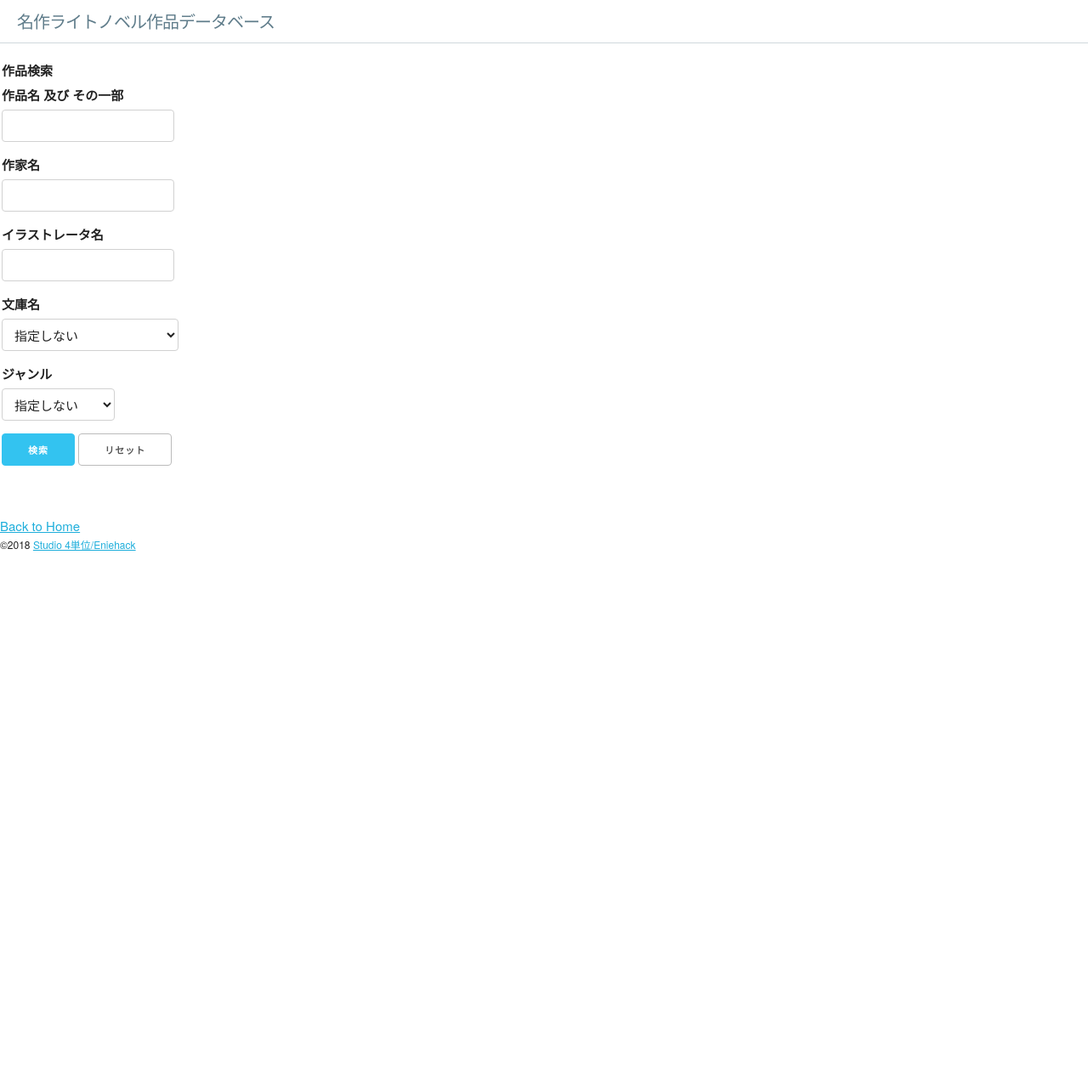
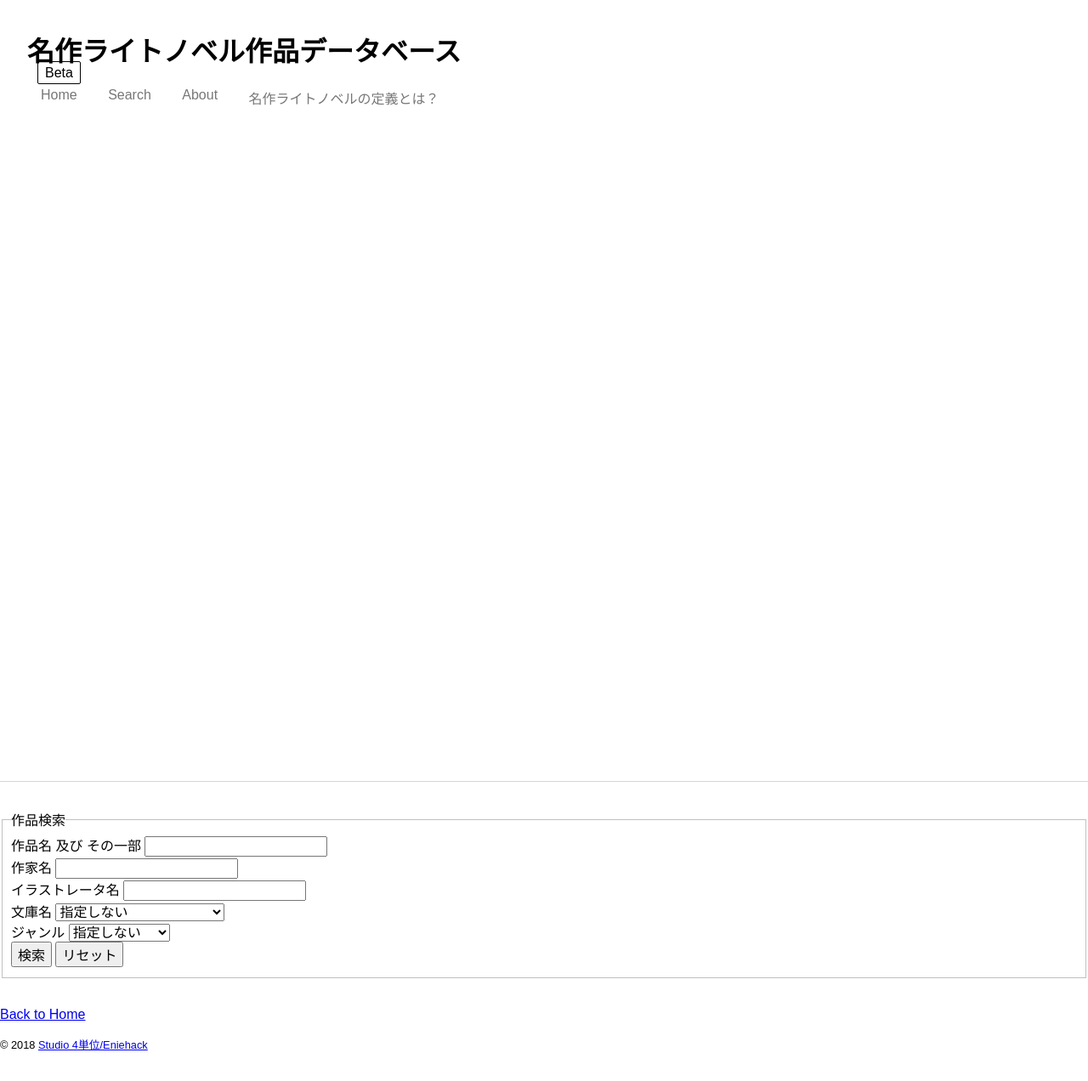
Before and after one commit to eniehack/Flask-lightnoveldb, a Flask app: page /search in a window 1280 px wide. Shown: the whole page at 85% size. Before the commit the page ends 648 px from the top, so only its background shows below. Run offline with Flask 2, Linux system fonts and the light colour scheme.

Commit message:
見た目を変更

```diff
--- a/static/css/skeleton.css
+++ /dev/null
@@ -1,418 +0,0 @@
-/*
-* Skeleton V2.0.4
-* Copyright 2014, Dave Gamache
-* www.getskeleton.com
-* Free to use under the MIT license.
-* http://www.opensource.org/licenses/mit-license.php
-* 12/29/2014
-*/
-
-
-/* Table of contents
-––––––––––––––––––––––––––––––––––––––––––––––––––
-- Grid
-- Base Styles
-- Typography
-- Links
-- Buttons
-- Forms
-- Lists
-- Code
-- Tables
-- Spacing
-- Utilities
-- Clearing
-- Media Queries
-*/
-
-
-/* Grid
-–––––––––––––––––––––––––––––––––––––––––––––––––– */
-.container {
-  position: relative;
-  width: 100%;
-  max-width: 960px;
-  margin: 0 auto;
-  padding: 0 20px;
-  box-sizing: border-box; }
-.column,
-.columns {
-  width: 100%;
-  float: left;
-  box-sizing: border-box; }
-
-/* For devices larger than 400px */
-@media (min-width: 400px) {
-  .container {
-    width: 85%;
-    padding: 0; }
-}
-
-/* For devices larger than 550px */
-@media (min-width: 550px) {
-  .container {
-    width: 80%; }
-  .column,
-  .columns {
-    margin-left: 4%; }
-  .column:first-child,
-  .columns:first-child {
-    margin-left: 0; }
-
-  .one.column,
-  .one.columns                    { width: 4.66666666667%; }
-  .two.columns                    { width: 13.3333333333%; }
-  .three.columns                  { width: 22%;            }
-  .four.columns                   { width: 30.6666666667%; }
-  .five.columns                   { width: 39.3333333333%; }
-  .six.columns                    { width: 48%;            }
-  .seven.columns                  { width: 56.6666666667%; }
-  .eight.columns                  { width: 65.3333333333%; }
-  .nine.columns                   { width: 74.0%;          }
-  .ten.columns                    { width: 82.6666666667%; }
-  .eleven.columns                 { width: 91.3333333333%; }
-  .twelve.columns                 { width: 100%; margin-left: 0; }
-
-  .one-third.column               { width: 30.6666666667%; }
-  .two-thirds.column              { width: 65.3333333333%; }
-
-  .one-half.column                { width: 48%; }
-
-  /* Offsets */
-  .offset-by-one.column,
-  .offset-by-one.columns          { margin-left: 8.66666666667%; }
-  .offset-by-two.column,
-  .offset-by-two.columns          { margin-left: 17.3333333333%; }
-  .offset-by-three.column,
-  .offset-by-three.columns        { margin-left: 26%;            }
-  .offset-by-four.column,
-  .offset-by-four.columns         { margin-left: 34.6666666667%; }
-  .offset-by-five.column,
-  .offset-by-five.columns         { margin-left: 43.3333333333%; }
-  .offset-by-six.column,
-  .offset-by-six.columns          { margin-left: 52%;            }
-  .offset-by-seven.column,
-  .offset-by-seven.columns        { margin-left: 60.6666666667%; }
-  .offset-by-eight.column,
-  .offset-by-eight.columns        { margin-left: 69.3333333333%; }
-  .offset-by-nine.column,
-  .offset-by-nine.columns         { margin-left: 78.0%;          }
-  .offset-by-ten.column,
-  .offset-by-ten.columns          { margin-left: 86.6666666667%; }
-  .offset-by-eleven.column,
-  .offset-by-eleven.columns       { margin-left: 95.3333333333%; }
-
-  .offset-by-one-third.column,
-  .offset-by-one-third.columns    { margin-left: 34.6666666667%; }
-  .offset-by-two-thirds.column,
-  .offset-by-two-thirds.columns   { margin-left: 69.3333333333%; }
-
-  .offset-by-one-half.column,
-  .offset-by-one-half.columns     { margin-left: 52%; }
-
-}
-
-
-/* Base Styles
-–––––––––––––––––––––––––––––––––––––––––––––––––– */
-/* NOTE
-html is set to 62.5% so that all the REM measurements throughout Skeleton
-are based on 10px sizing. So basically 1.5rem = 15px :) */
-html {
-  font-size: 62.5%; }
-body {
-  font-size: 1.5em; /* currently ems cause chrome bug misinterpreting rems on body element */
-  line-height: 1.6;
-  font-weight: 400;
-  font-family: "Raleway", "HelveticaNeue", "Helvetica Neue", Helvetica, Arial, sans-serif;
-  color: #222; }
-
-
-/* Typography
-–––––––––––––––––––––––––––––––––––––––––––––––––– */
-h1, h2, h3, h4, h5, h6 {
-  margin-top: 0;
-  margin-bottom: 2rem;
-  font-weight: 300; }
-h1 { font-size: 4.0rem; line-height: 1.2;  letter-spacing: -.1rem;}
-h2 { font-size: 3.6rem; line-height: 1.25; letter-spacing: -.1rem; }
-h3 { font-size: 3.0rem; line-height: 1.3;  letter-spacing: -.1rem; }
-h4 { font-size: 2.4rem; line-height: 1.35; letter-spacing: -.08rem; }
-h5 { font-size: 1.8rem; line-height: 1.5;  letter-spacing: -.05rem; }
-h6 { font-size: 1.5rem; line-height: 1.6;  letter-spacing: 0; }
-
-/* Larger than phablet */
-@media (min-width: 550px) {
-  h1 { font-size: 5.0rem; }
-  h2 { font-size: 4.2rem; }
-  h3 { font-size: 3.6rem; }
-  h4 { font-size: 3.0rem; }
-  h5 { font-size: 2.4rem; }
-  h6 { font-size: 1.5rem; }
-}
-
-p {
-  margin-top: 0; }
-
-
-/* Links
-–––––––––––––––––––––––––––––––––––––––––––––––––– */
-a {
-  color: #1EAEDB; }
-a:hover {
-  color: #0FA0CE; }
-
-
-/* Buttons
-–––––––––––––––––––––––––––––––––––––––––––––––––– */
-.button,
-button,
-input[type="submit"],
-input[type="reset"],
-input[type="button"] {
-  display: inline-block;
-  height: 38px;
-  padding: 0 30px;
-  color: #555;
-  text-align: center;
-  font-size: 11px;
-  font-weight: 600;
-  line-height: 38px;
-  letter-spacing: .1rem;
-  text-transform: uppercase;
-  text-decoration: none;
-  white-space: nowrap;
-  background-color: transparent;
-  border-radius: 4px;
-  border: 1px solid #bbb;
-  cursor: pointer;
-  box-sizing: border-box; }
-.button:hover,
-button:hover,
-input[type="submit"]:hover,
-input[type="reset"]:hover,
-input[type="button"]:hover,
-.button:focus,
-button:focus,
-input[type="submit"]:focus,
-input[type="reset"]:focus,
-input[type="button"]:focus {
-  color: #333;
-  border-color: #888;
-  outline: 0; }
-.button.button-primary,
-button.button-primary,
-input[type="submit"].button-primary,
-input[type="reset"].button-primary,
-input[type="button"].button-primary {
-  color: #FFF;
-  background-color: #33C3F0;
-  border-color: #33C3F0; }
-.button.button-primary:hover,
-button.button-primary:hover,
-input[type="submit"].button-primary:hover,
-input[type="reset"].button-primary:hover,
-input[type="button"].button-primary:hover,
-.button.button-primary:focus,
-button.button-primary:focus,
-input[type="submit"].button-primary:focus,
-input[type="reset"].button-primary:focus,
-input[type="button"].button-primary:focus {
-  color: #FFF;
-  background-color: #1EAEDB;
-  border-color: #1EAEDB; }
-
-
-/* Forms
-–––––––––––––––––––––––––––––––––––––––––––––––––– */
-input[type="email"],
-input[type="number"],
-input[type="search"],
-input[type="text"],
-input[type="tel"],
-input[type="url"],
-input[type="password"],
-textarea,
-select {
-  height: 38px;
-  padding: 6px 10px; /* The 6px vertically centers text on FF, ignored by Webkit */
-  background-color: #fff;
-  border: 1px solid #D1D1D1;
-  border-radius: 4px;
-  box-shadow: none;
-  box-sizing: border-box; }
-/* Removes awkward default styles on some inputs for iOS */
-input[type="email"],
-input[type="number"],
-input[type="search"],
-input[type="text"],
-input[type="tel"],
-input[type="url"],
-input[type="password"],
-textarea {
-  -webkit-appearance: none;
-     -moz-appearance: none;
-          appearance: none; }
-textarea {
-  min-height: 65px;
-  padding-top: 6px;
-  padding-bottom: 6px; }
-input[type="email"]:focus,
-input[type="number"]:focus,
-input[type="search"]:focus,
-input[type="text"]:focus,
-input[type="tel"]:focus,
-input[type="url"]:focus,
-input[type="password"]:focus,
-textarea:focus,
-select:focus {
-  border: 1px solid #33C3F0;
-  outline: 0; }
-label,
-legend {
-  display: block;
-  margin-bottom: .5rem;
-  font-weight: 600; }
-fieldset {
-  padding: 0;
-  border-width: 0; }
-input[type="checkbox"],
-input[type="radio"] {
-  display: inline; }
-label > .label-body {
-  display: inline-block;
-  margin-left: .5rem;
-  font-weight: normal; }
-
-
-/* Lists
-–––––––––––––––––––––––––––––––––––––––––––––––––– */
-ul {
-  list-style: circle inside; }
-ol {
-  list-style: decimal inside; }
-ol, ul {
-  padding-left: 0;
-  margin-top: 0; }
-ul ul,
-ul ol,
-ol ol,
-ol ul {
-  margin: 1.5rem 0 1.5rem 3rem;
-  font-size: 90%; }
-li {
-  margin-bottom: 1rem; }
-
-
-/* Code
-–––––––––––––––––––––––––––––––––––––––––––––––––– */
-code {
-  padding: .2rem .5rem;
-  margin: 0 .2rem;
-  font-size: 90%;
-  white-space: nowrap;
-  background: #F1F1F1;
-  border: 1px solid #E1E1E1;
-  border-radius: 4px; }
-pre > code {
-  display: block;
-  padding: 1rem 1.5rem;
-  white-space: pre; }
-
-
-/* Tables
-–––––––––––––––––––––––––––––––––––––––––––––––––– */
-th,
-td {
-  padding: 12px 15px;
-  text-align: left;
-  border-bottom: 1px solid #E1E1E1; }
-th:first-child,
-td:first-child {
-  padding-left: 0; }
-th:last-child,
-td:last-child {
-  padding-right: 0; }
-
-
-/* Spacing
-–––––––––––––––––––––––––––––––––––––––––––––––––– */
-button,
-.button {
-  margin-bottom: 1rem; }
-input,
-textarea,
-select,
-fieldset {
-  margin-bottom: 1.5rem; }
-pre,
-blockquote,
-dl,
-figure,
-table,
-p,
-ul,
-ol,
-form {
-  margin-bottom: 2.5rem; }
-
-
-/* Utilities
-–––––––––––––––––––––––––––––––––––––––––––––––––– */
-.u-full-width {
-  width: 100%;
-  box-sizing: border-box; }
-.u-max-full-width {
-  max-width: 100%;
-  box-sizing: border-box; }
-.u-pull-right {
-  float: right; }
-.u-pull-left {
-  float: left; }
-
-
-/* Misc
-–––––––––––––––––––––––––––––––––––––––––––––––––– */
-hr {
-  margin-top: 3rem;
-  margin-bottom: 3.5rem;
-  border-width: 0;
-  border-top: 1px solid #E1E1E1; }
-
-
-/* Clearing
-–––––––––––––––––––––––––––––––––––––––––––––––––– */
-
-/* Self Clearing Goodness */
-.container:after,
-.row:after,
-.u-cf {
-  content: "";
-  display: table;
-  clear: both; }
-
-
-/* Media Queries
-–––––––––––––––––––––––––––––––––––––––––––––––––– */
-/*
-Note: The best way to structure the use of media queries is to create the queries
-near the relevant code. For example, if you wanted to change the styles for buttons
-on small devices, paste the mobile query code up in the buttons section and style it
-there.
-*/
-
-
-/* Larger than mobile */
-@media (min-width: 400px) {}
-
-/* Larger than phablet (also point when grid becomes active) */
-@media (min-width: 550px) {}
-
-/* Larger than tablet */
-@media (min-width: 750px) {}
-
-/* Larger than desktop */
-@media (min-width: 1000px) {}
-
-/* Larger than Desktop HD */
-@media (min-width: 1200px) {}
--- a/static/css/style.css
+++ b/static/css/style.css
@@ -8,5 +8,14 @@
     font-size: 2rem;
     line-height: 1;
     margin-bottom: 0;
-    color: #607D8B;
+    color: black;
 }
+.borderbox {
+    margin-left: 12px;
+    border: 1px solid black;
+    padding: 4px 8px;
+    border-radius: 2px;
+}
+.left {
+    align-items: center;
+}
--- a/templates/base_nocc.html
+++ b/templates/base_nocc.html
@@ -10,9 +10,20 @@
 
 </head>
 <body>
-<header class="header">
-  <h1>名作ライトノベル作品データベース</h1>
-</header>
+    <header class="header">
+        <div class="left">
+            <h1>名作ライトノベル作品データベース</h1>
+            <span class="borderbox">Beta</span>
+        </div>
+        <div class="pure-menu pure-menu-horizontal">
+            <ul class="pure-menu-list">
+                <il class="pure-menu-item"><a href="/" class="pure-menu-link">Home</a></il>
+                <li class="pure-menu-item"><a href="search" class="pure-menu-link">Search</a></li>
+                <li class="pure-menu-item"><a href="about" class="pure-menu-link">About</a></li>
+                <li class="pure-menu-item"><a href="about#good-novel" class="pure-menu-link">名作ライトノベルの定義とは？</a></li>
+            </ul>
+        </div>
+    </header>
 <main>
 
   {% block contents %}
@@ -21,6 +32,6 @@
 </main>
   <br />
   <a href="/">Back to Home</a>
-  <p><small>&copy;2018 <a href="https://twitter.com/intent/user?user_id=3503112972">Studio 4単位/Eniehack</a> </small></p><br>
+  <p><small>&copy; 2018 <a href="https://twitter.com/intent/user?user_id=3503112972">Studio 4単位/Eniehack</a> </small></p><br>
 </body>
 </html>
```
Also changed, not shown: templates/about.html (added, +14 -0 lines), templates/base.html (+10 -1 lines), templates/index.html (+0 -44 lines), static/css/normalize.css (deleted).
